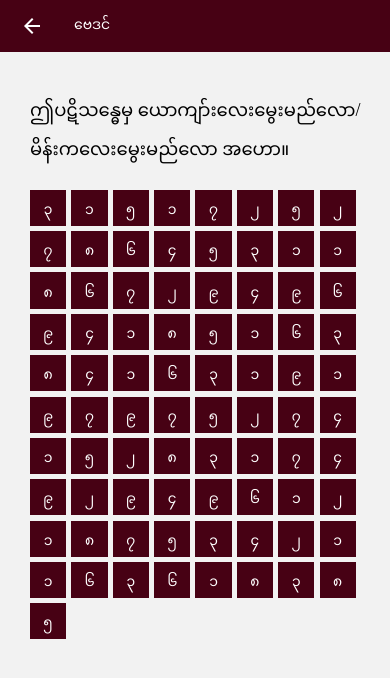
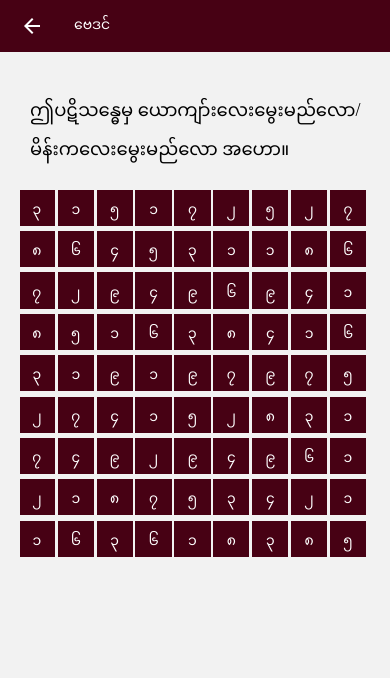
Before and after one commit to akm-coding/bay-din, a React Native app: screen / in a window 390 px wide. Both pictures are taken after a click on the element 292 px from the left and 302 px from the top of the page. Shown: the top 678 px of the page. Built offline with nearby package versions, Linux system fonts and the light colour scheme.

Commit message:
some UI changes

```diff
--- a/src/components/number-grid/NumberGrid.jsx
+++ b/src/components/number-grid/NumberGrid.jsx
@@ -1,22 +1,29 @@
 import {View, Text, TouchableOpacity, StyleSheet} from 'react-native';
-import React, {useState} from 'react';
+import React from 'react';
 import {moderateScale} from 'react-native-size-matters';
 
 export default function NumberGrid({numberList, onPressNumber}) {
   return (
+    <View style={styles.mainContainer}>
       <TouchableOpacity
         onPress={() => onPressNumber && onPressNumber()}
         activeOpacity={0.7}
-      style={styles.mainContainer}>
+        style={styles.numberListContainer}>
         <View style={styles.numberListWrapper}>
           <Text style={{color: '#fff'}}>{numberList}</Text>
         </View>
       </TouchableOpacity>
+    </View>
   );
 }
 
 const styles = StyleSheet.create({
   mainContainer: {
+    alignItems: 'center',
+    justifyContent: 'center',
+    flex: 1,
+  },
+  numberListContainer: {
     width: moderateScale(40, 0.3),
     height: moderateScale(40, 0.3),
   },
@@ -27,6 +34,5 @@ const styles = StyleSheet.create({
     alignItems: 'center',
     justifyContent: 'center',
     marginTop: 20,
-    marginLeft: 10,
   },
 });
--- a/src/components/questions-card/QuestionsCard.jsx
+++ b/src/components/questions-card/QuestionsCard.jsx
@@ -25,7 +25,7 @@ const styles = StyleSheet.create({
     backgroundColor: 'white',
     flex: 1,
     height: moderateScale(100, 0.3),
-    borderRadius: 20,
+    borderRadius: 10,
     marginHorizontal: 10,
     marginVertical: 10,
   },
--- a/src/pages/bay-din-view/BayDinView.jsx
+++ b/src/pages/bay-din-view/BayDinView.jsx
@@ -55,7 +55,7 @@ export default function BayDinView({route, navigation}) {
         <FlatList
           showsVerticalScrollIndicator={false}
           contentContainerStyle={{paddingBottom: 20}}
-          numColumns={8}
+          numColumns={9}
           data={numberLists}
           renderItem={({item}) => {
             return (
--- a/src/pages/home/Home.jsx
+++ b/src/pages/home/Home.jsx
@@ -63,6 +63,7 @@ const Home = ({navigation}) => {
   return (
     <View style={{flex: 1}}>
       <FlatList
+        showsVerticalScrollIndicator={false}
         stickyHeaderIndices={[0]}
         ListHeaderComponent={
           <HeaderComponent
```
Lines whose indentation alone changed are shown as unchanged.
